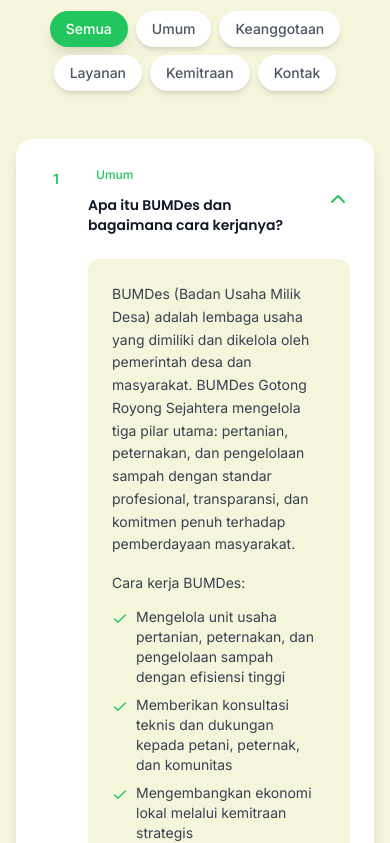
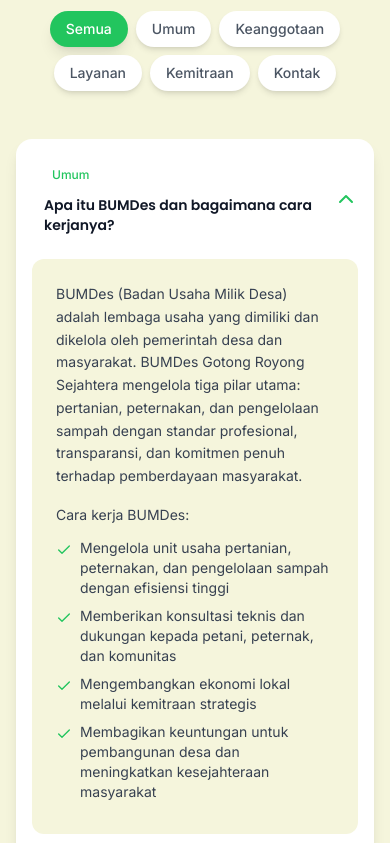
Before and after one commit to bumdesgrs/bumdes-landing-page, a React (Vite) app: page / in a window 390 px wide. Shown: the part 8000-8843 px from the top of the page. Built offline with nearby package versions, Linux system fonts and the light colour scheme.

Commit message:
style: adjust padding and spacing in FAQSection for improved layout consistency

```diff
--- a/src/pages/landing-page/components/FAQSection.jsx
+++ b/src/pages/landing-page/components/FAQSection.jsx
@@ -88,10 +88,10 @@ const FAQSection = () => {
               {/* Question Header */}
               <button
                 onClick={() => toggleAccordion(index)}
-                className="w-full px-6 py-6 text-left flex items-center justify-between hover:bg-gray-50 transition-colors duration-200"
+                className="w-full px-4 sm:px-6 py-6 text-left flex items-center justify-between hover:bg-gray-50 transition-colors duration-200"
               >
-                <div className="flex items-start space-x-4 flex-1">
-                  <div className="flex-shrink-0">
+                <div className="flex items-start space-x-3 sm:space-x-4 flex-1">
+                  <div className="flex-shrink-0 hidden sm:block">
                     <span className="inline-block w-8 h-8 bg-primary/10 text-primary rounded-full text-sm font-bold flex items-center justify-center">
                       {index + 1}
                     </span>
@@ -119,8 +119,8 @@ const FAQSection = () => {
 
               {/* Answer Content */}
               {activeAccordion === index && (
-                <div className="px-6 pb-6">
-                  <div className="pl-12">
+                <div className="px-4 sm:px-6 pb-6">
+                  <div className="pl-0 sm:pl-12">
                     <div className="bg-surface p-6 rounded-xl">
                       <div className="prose prose-sm max-w-none">
                         {faq?.answer?.split('\n')?.map((paragraph, pIndex) => {
```
